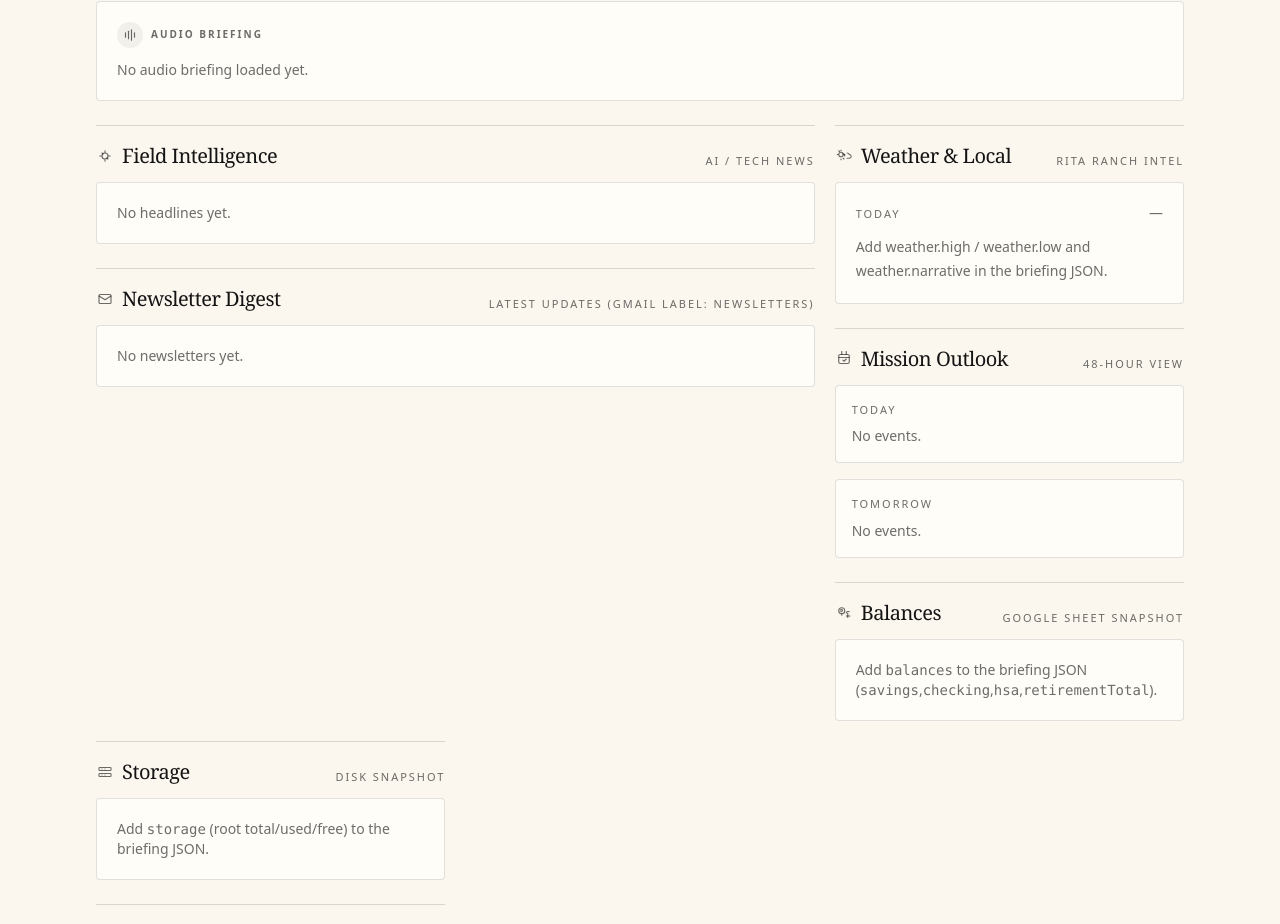
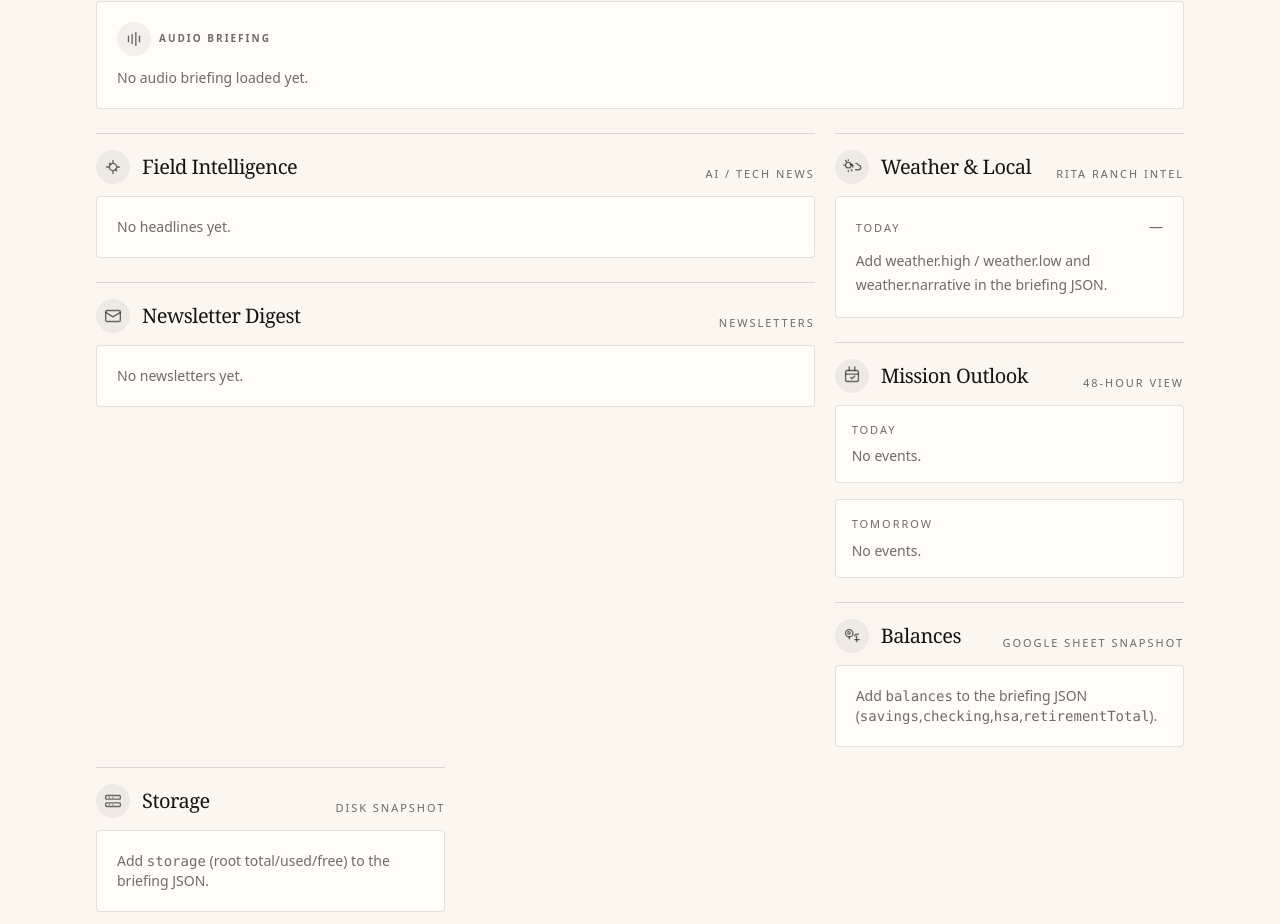
Before and after one commit to gmfennema/morning-edition, a Next.js app: page / in a window 1280 px wide. Shown: the part 242-1166 px from the top of the page. Built offline with nearby package versions, Linux system fonts and the light colour scheme.

Commit message:
Bump icon size and add newsletter item icon

```diff
--- a/app/page.tsx
+++ b/app/page.tsx
@@ -616,8 +616,12 @@ function Section({
   return (
     <section className="border-t border-[color:var(--rule)] pt-4">
       <div className="mb-3 flex items-baseline justify-between gap-3">
-        <div className="flex items-center gap-2">
-          {icon ? <span className="text-[color:var(--muted-ink)]">{icon}</span> : null}
+        <div className="flex items-center gap-3">
+          {icon ? (
+            <span className="inline-flex items-center justify-center rounded-full bg-[color:var(--rule)]/40 p-1.5 text-[color:var(--muted-ink)]">
+              {icon}
+            </span>
+          ) : null}
           <h2 className="font-display text-xl tracking-tight">{title}</h2>
         </div>
         {kicker ? (
@@ -759,8 +763,8 @@ export default async function Page() {
         <div className="mt-6">
           <div className="rounded-sm border border-[color:var(--border)] bg-[color:var(--card)] p-5">
             <div className="mb-3 flex items-center gap-2 text-[10px] font-bold uppercase tracking-[0.2em] text-[color:var(--muted-ink)]">
-              <span className="inline-flex items-center justify-center rounded-full bg-[color:var(--rule)]/40 p-1">
-                <Icons.Audio />
+              <span className="inline-flex items-center justify-center rounded-full bg-[color:var(--rule)]/40 p-1.5">
+                <Icons.Audio size={22} />
               </span>
               <span>Audio briefing</span>
             </div>
@@ -781,7 +785,11 @@ export default async function Page() {
 
         <main className="mt-6 grid grid-cols-1 gap-6 lg:grid-cols-12 lg:gap-5 items-start">
           <div className="lg:col-span-8 space-y-6">
-            <Section title="Field Intelligence" kicker="AI / Tech news" icon={<Icons.FieldIntel />}>
+            <Section
+              title="Field Intelligence"
+              kicker="AI / Tech news"
+              icon={<Icons.FieldIntel size={22} />}
+            >
               {news.length ? (
                 <ul className="space-y-4">
                   {news.slice(0, 6).map((item, idx) => (
@@ -825,8 +833,8 @@ export default async function Page() {
 
             <Section
               title="Newsletter Digest"
-              kicker="Latest updates (Gmail label: newsletters)"
-              icon={<Icons.Newsletter />}
+              kicker="newsletters"
+              icon={<Icons.Newsletter size={22} />}
             >
               {newsletters.length ? (
                 <ul className="space-y-4">
@@ -847,8 +855,11 @@ export default async function Page() {
                         key={idx}
                         className="rounded-sm border border-[color:var(--border)] bg-[color:var(--card)] p-5"
                       >
-                        <div className="flex items-baseline justify-between gap-3">
-                          <div className="font-display text-lg">
+                        <div className="flex flex-col gap-2 sm:flex-row sm:items-center sm:justify-between">
+                          <div className="flex items-center gap-3 font-display text-lg">
+                            <span className="inline-flex items-center justify-center rounded-full bg-[color:var(--rule)]/40 p-1.5 text-[color:var(--muted-ink)]">
+                              <Icons.Newsletter size={24} />
+                            </span>
                             {n.url ? (
                               <a
                                 href={n.url}
@@ -862,7 +873,7 @@ export default async function Page() {
                               <span>{n.subject}</span>
                             )}
                           </div>
-                          <div className="text-[10px] font-bold uppercase tracking-[0.2em] text-[color:var(--muted-ink)] shrink-0">
+                          <div className="text-[10px] font-bold uppercase tracking-[0.2em] text-[color:var(--muted-ink)] shrink-0 sm:self-start">
                             {dtText ?? "Recent"}
                           </div>
                         </div>
@@ -889,7 +900,11 @@ export default async function Page() {
           </div>
 
           <div className="lg:col-span-4 space-y-6">
-            <Section title="Weather & Local" kicker="Rita Ranch intel" icon={<Icons.Weather />}>
+            <Section
+              title="Weather & Local"
+              kicker="Rita Ranch intel"
+              icon={<Icons.Weather size={22} />}
+            >
               <div className="rounded-sm border border-[color:var(--border)] bg-[color:var(--card)] p-5">
                 <div className="flex items-baseline justify-between">
                   <div className="text-[11px] uppercase tracking-[0.18em] text-[color:var(--muted-ink)]">
@@ -914,7 +929,11 @@ export default async function Page() {
               </div>
             </Section>
 
-            <Section title="Mission Outlook" kicker="48-hour view" icon={<Icons.Mission />}>
+            <Section
+              title="Mission Outlook"
+              kicker="48-hour view"
+              icon={<Icons.Mission size={22} />}
+            >
               <div className="space-y-4">
                 <div className="rounded-sm border border-[color:var(--border)] bg-[color:var(--card)] p-4">
                   <div className="text-[11px] uppercase tracking-[0.18em] text-[color:var(--muted-ink)]">
@@ -961,7 +980,7 @@ export default async function Page() {
             <Section
               title="Balances"
               kicker={balances?.asOf ? `as of ${balances.asOf}` : "Google Sheet snapshot"}
-              icon={<Icons.Balances />}
+              icon={<Icons.Balances size={22} />}
             >
               <div className="rounded-sm border border-[color:var(--border)] bg-[color:var(--card)] p-5">
                 {balances ? (
@@ -1023,14 +1042,18 @@ export default async function Page() {
                   ? `${Math.round(storage.root.percentUsed)}% used`
                   : "disk snapshot"
               }
-              icon={<Icons.Storage />}
+              icon={<Icons.Storage size={22} />}
             >
               <div className="rounded-sm border border-[color:var(--border)] bg-[color:var(--card)] p-5">
                 <StorageSection storage={storage} />
               </div>
             </Section>
 
-            <Section title="Intelligence Metrics" kicker="burn rate & pulse" icon={<Icons.Metrics />}>
+            <Section
+              title="Intelligence Metrics"
+              kicker="burn rate & pulse"
+              icon={<Icons.Metrics size={22} />}
+            >
               <div className="rounded-sm border border-[color:var(--border)] bg-[color:var(--card)] p-5">
                 <MetricsSection metrics={metrics} />
               </div>
@@ -1038,7 +1061,11 @@ export default async function Page() {
           </div>
 
           <div className="lg:col-span-12">
-            <Section title="Project Pulse" kicker="active work" icon={<Icons.ProjectPulse />}>
+            <Section
+              title="Project Pulse"
+              kicker="active work"
+              icon={<Icons.ProjectPulse size={22} />}
+            >
               {projects.length ? (
                 <div className="grid grid-cols-1 md:grid-cols-2 lg:grid-cols-3 gap-4">
                   {projects.slice(0, 6).map((p, idx) => {
```
